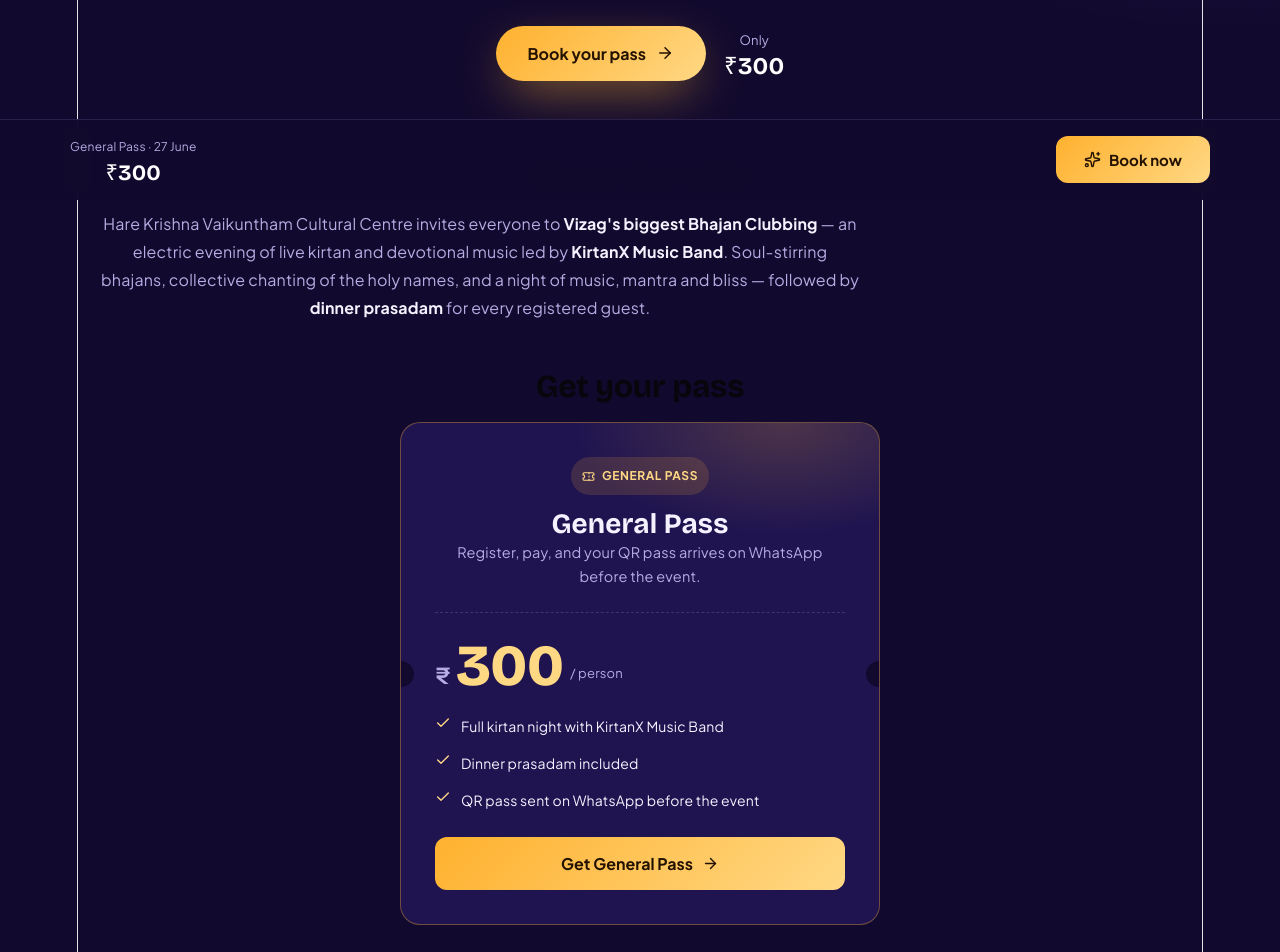
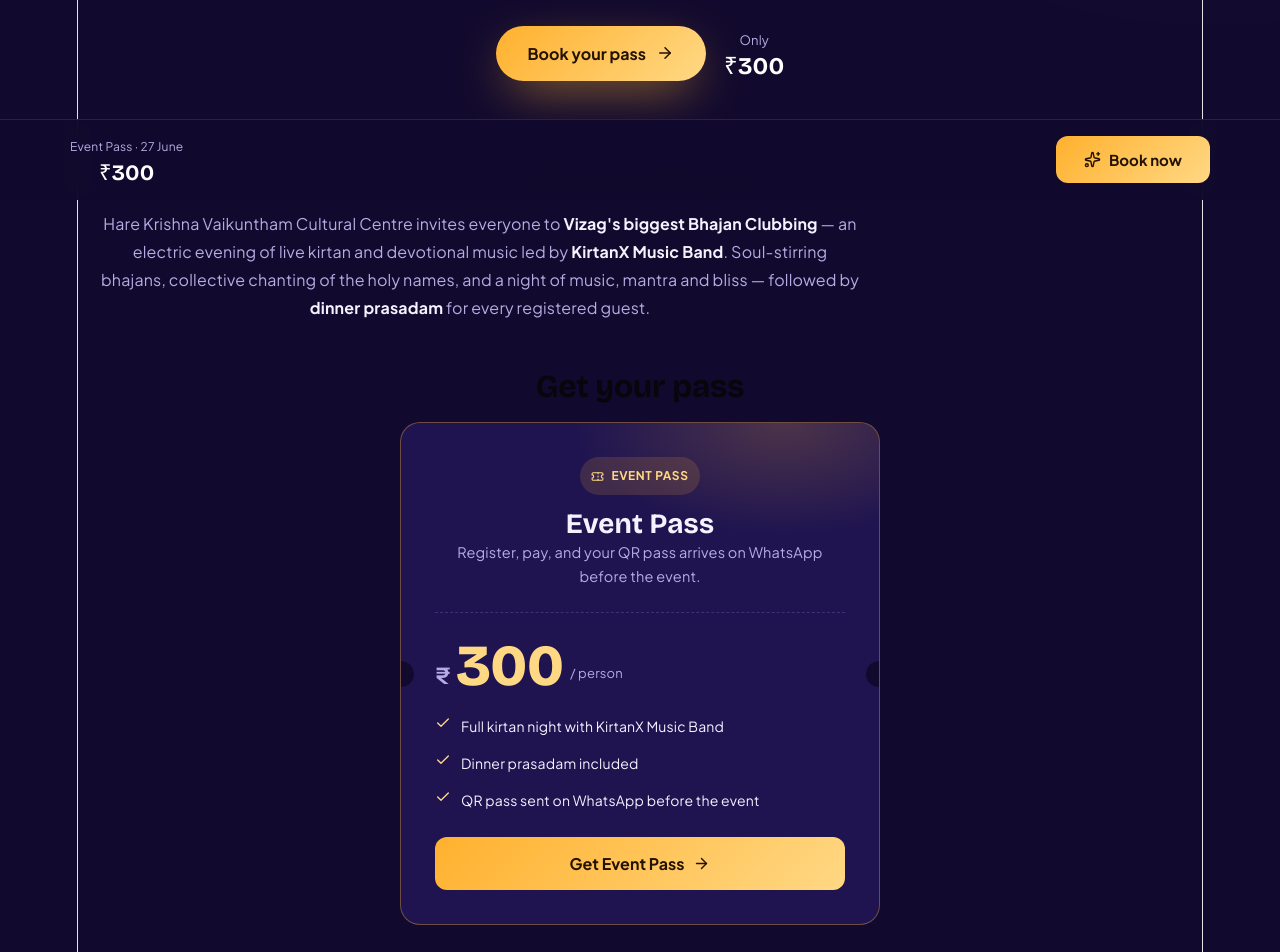
Before and after one commit to HkmVizagTech/bhajan-general-client, a React (Vite) app: page / in a window 1280 px wide. Shown: the part 600-1552 px from the top of the page. Built offline with nearby package versions, Linux system fonts and the light colour scheme; no server answers; the HTML template or start-up script is replaced by a standard one.

Commit message:
feat: rename display label 'General Pass' to 'Event Pass' throughout the site

```diff
--- a/src/App.jsx
+++ b/src/App.jsx
@@ -310,7 +310,7 @@
       await loadRazorpay();
       const rzp=new window.Razorpay({
         key:data.keyId,order_id:data.orderId,amount:data.amount,currency:data.currency,
-        name:"Bhajan Clubbing",description:"General Pass",
+        name:"Bhajan Clubbing",description:"Event Pass",
         prefill:{name:form.name,contact:"91"+form.phone},
         theme:{color:"#FFB12E"},
         handler:()=>{
@@ -393,8 +393,8 @@
           <div className="bc-ticket-wrap">
             <div className="bc-stub">
               <div className="bc-stub-glow"/>
-              <span className="bc-stub-tag"><Ticket size={13}/>General Pass</span>
-              <div className="bc-stub-name">General Pass</div>
+              <span className="bc-stub-tag"><Ticket size={13}/>Event Pass</span>
+              <div className="bc-stub-name">Event Pass</div>
               <div className="bc-stub-desc">Register, pay, and your QR pass arrives on WhatsApp before the event.</div>
               <div className="bc-tear"/>
               <div className="bc-price"><span className="cur">₹</span><span className="amt">{price}</span><span className="per">/ person</span></div>
@@ -411,7 +411,7 @@
                  </div>
                 :soldOut
                 ?<div className="bc-soldout">🎟️ All {capacity} passes are sold out. Thank you!</div>
-                :<button className="bc-stubcta" onClick={openModal}>Get General Pass <ArrowRight size={17}/></button>}
+                :<button className="bc-stubcta" onClick={openModal}>Get Event Pass <ArrowRight size={17}/></button>}
             </div>
           </div>
         </section>
@@ -425,7 +425,7 @@
       {!soldOut&&(
         <div className="bc-bar">
           <div className="bc-bar-in">
-            <div className="lbl">General Pass · 27 June<b>₹{price}</b></div>
+            <div className="lbl">Event Pass · 27 June<b>₹{price}</b></div>
             <button onClick={openModal}><Sparkles size={17}/>Book now</button>
           </div>
         </div>
@@ -435,7 +435,7 @@
         <div className="bc-overlay" onClick={e=>e.target===e.currentTarget&&closeModal()}>
           <div className="bc-modal" role="dialog" aria-modal="true">
             <div className="bc-mhead">
-              <div className="tt"><span className="pill">General Pass</span><h3>{step==="success"?"All set!":"Register"}</h3></div>
+              <div className="tt"><span className="pill">Event Pass</span><h3>{step==="success"?"All set!":"Register"}</h3></div>
               <button className="bc-close" onClick={closeModal}><X size={18}/></button>
             </div>
             {step!=="success"&&(
@@ -476,7 +476,7 @@
               {step==="payment"&&(
                 <>
                   <div className="bc-summary">
-                    <div className="bc-srow"><span>General Pass × {qty}</span><span className="amt">₹{price * qty}</span></div>
+                    <div className="bc-srow"><span>Event Pass × {qty}</span><span className="amt">₹{price * qty}</span></div>
                     <div className="bc-srow"><span>Name</span><span>{form.name}</span></div>
                     <div className="bc-srow"><span>WhatsApp</span><span>{form.phone}</span></div>
                     <div className="bc-srow tot"><span>Total</span><span className="amt">₹{price * qty}</span></div>
```
